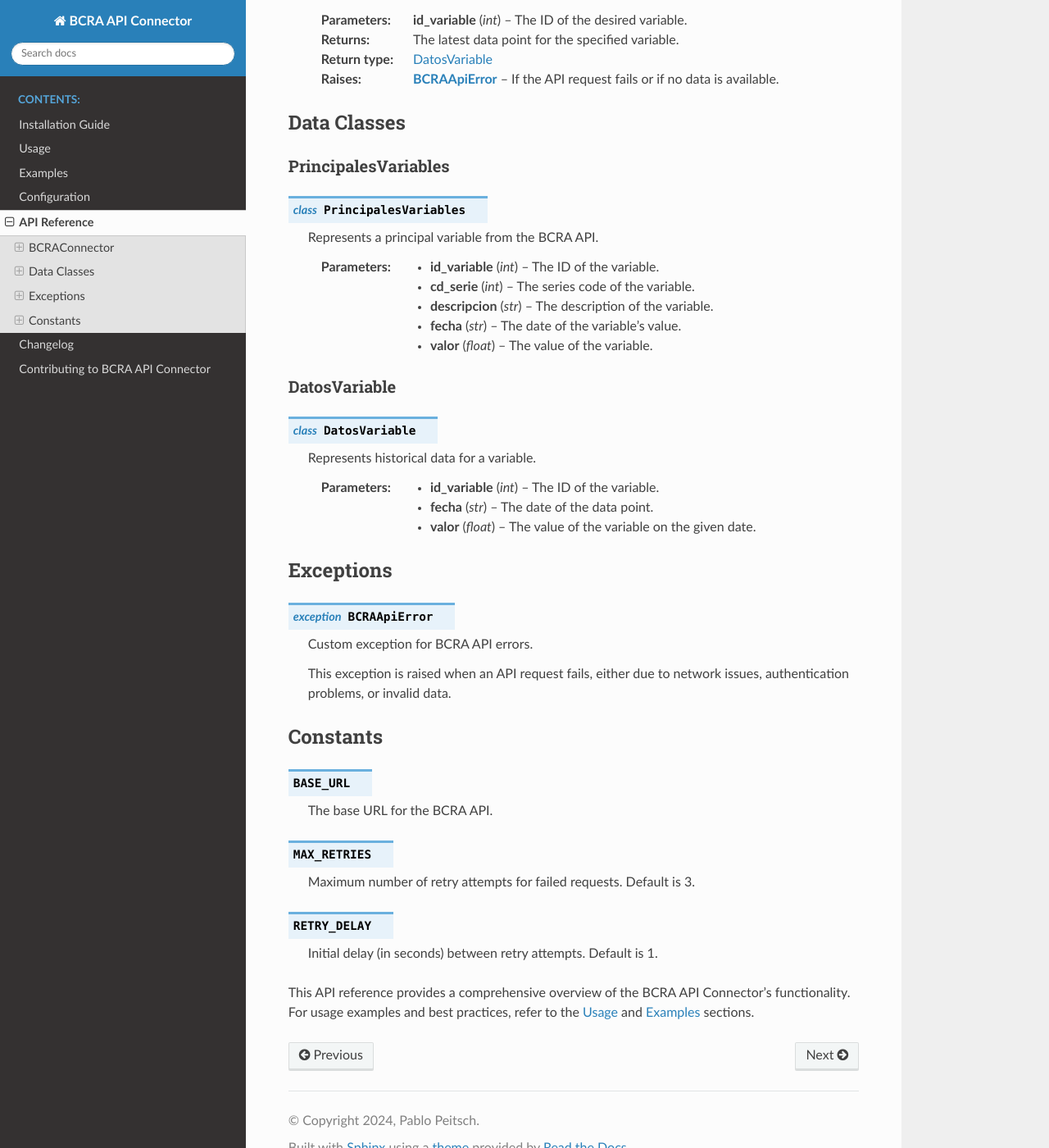
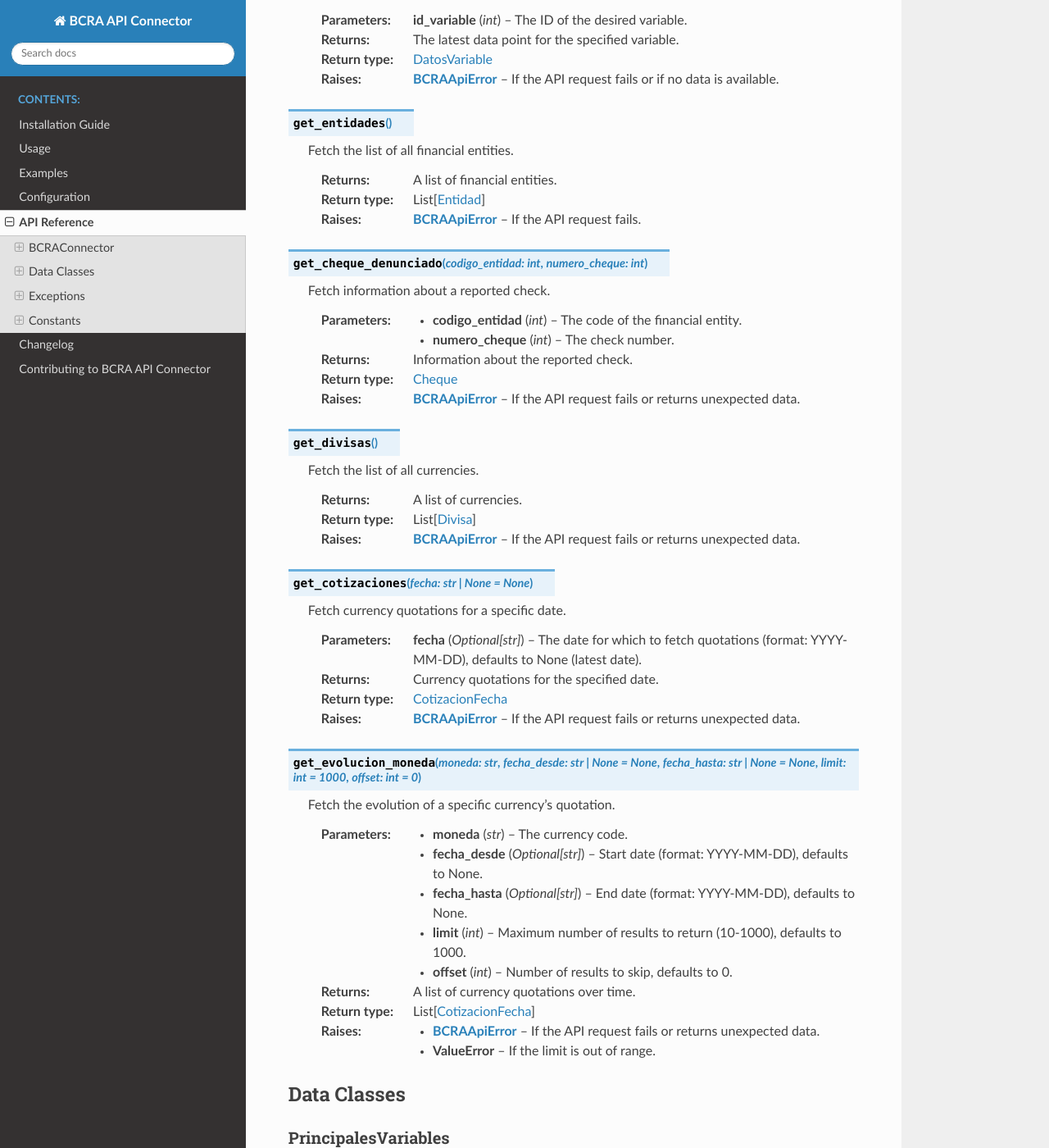
Before and after one commit to PPeitsch/bcra-connector, a Sphinx documentation site: the page built from docs/source/api_reference.rst, in a window 1280 px wide and 1400 px high, scrolled down 1009 px. Shown: the whole window at 82% size. Built offline with Sphinx 7.4.7 and the Read the Docs theme 3.1.0, drawn with Linux system fonts in a browser that asks for light colours; some of the changed text lies outside the part shown.

Commit message:
updated the changelog doc file

```diff
--- a/docs/source/api_reference.rst
+++ b/docs/source/api_reference.rst
@@ -53,6 +53,63 @@
    :rtype: DatosVariable
    :raises BCRAApiError: If the API request fails or if no data is available.
 
+.. py:method:: get_entidades()
+
+   Fetch the list of all financial entities.
+
+   :return: A list of financial entities.
+   :rtype: List[Entidad]
+   :raises BCRAApiError: If the API request fails.
+
+.. py:method:: get_cheque_denunciado(codigo_entidad: int, numero_cheque: int)
+
+   Fetch information about a reported check.
+
+   :param codigo_entidad: The code of the financial entity.
+   :type codigo_entidad: int
+   :param numero_cheque: The check number.
+   :type numero_cheque: int
+   :return: Information about the reported check.
+   :rtype: Cheque
+   :raises BCRAApiError: If the API request fails or returns unexpected data.
+
+.. py:method:: get_divisas()
+
+   Fetch the list of all currencies.
+
+   :return: A list of currencies.
+   :rtype: List[Divisa]
+   :raises BCRAApiError: If the API request fails or returns unexpected data.
+
+.. py:method:: get_cotizaciones(fecha: Optional[str] = None)
+
+   Fetch currency quotations for a specific date.
+
+   :param fecha: The date for which to fetch quotations (format: YYYY-MM-DD), defaults to None (latest date).
+   :type fecha: Optional[str]
+   :return: Currency quotations for the specified date.
+   :rtype: CotizacionFecha
+   :raises BCRAApiError: If the API request fails or returns unexpected data.
+
+.. py:method:: get_evolucion_moneda(moneda: str, fecha_desde: Optional[str] = None, fecha_hasta: Optional[str] = None, limit: int = 1000, offset: int = 0)
+
+   Fetch the evolution of a specific currency's quotation.
+
+   :param moneda: The currency code.
+   :type moneda: str
+   :param fecha_desde: Start date (format: YYYY-MM-DD), defaults to None.
+   :type fecha_desde: Optional[str]
+   :param fecha_hasta: End date (format: YYYY-MM-DD), defaults to None.
+   :type fecha_hasta: Optional[str]
+   :param limit: Maximum number of results to return (10-1000), defaults to 1000.
+   :type limit: int
+   :param offset: Number of results to skip, defaults to 0.
+   :type offset: int
+   :return: A list of currency quotations over time.
+   :rtype: List[CotizacionFecha]
+   :raises BCRAApiError: If the API request fails or returns unexpected data.
+   :raises ValueError: If the limit is out of range.
+
 Data Classes
 ------------
 
@@ -70,7 +127,7 @@
    :param descripcion: The description of the variable.
    :type descripcion: str
    :param fecha: The date of the variable's value.
-   :type fecha: str
+   :type fecha: date
    :param valor: The value of the variable.
    :type valor: float
 
@@ -84,9 +141,63 @@
    :param id_variable: The ID of the variable.
    :type id_variable: int
    :param fecha: The date of the data point.
-   :type fecha: str
+   :type fecha: date
    :param valor: The value of the variable on the given date.
    :type valor: float
+
+Entidad
+^^^^^^^
+
+.. py:class:: Entidad
+
+   Represents a financial entity.
+
+   :param codigo_entidad: The entity's code.
+   :type codigo_entidad: int
+   :param denominacion: The entity's name.
+   :type denominacion: str
+
+Cheque
+^^^^^^
+
+.. py:class:: Cheque
+
+   Represents a reported check.
+
+   :param numero_cheque: The check number.
+   :type numero_cheque: int
+   :param denunciado: Whether the check is reported.
+   :type denunciado: bool
+   :param fecha_procesamiento: The processing date.
+   :type fecha_procesamiento: date
+   :param denominacion_entidad: The name of the entity.
+   :type denominacion_entidad: str
+   :param detalles: List of check details.
+   :type detalles: List[ChequeDetalle]
+
+Divisa
+^^^^^^
+
+.. py:class:: Divisa
+
+   Represents a currency.
+
+   :param codigo: The currency code (ISO).
+   :type codigo: str
+   :param denominacion: The currency name.
+   :type denominacion: str
+
+CotizacionFecha
+^^^^^^^^^^^^^^^
+
+.. py:class:: CotizacionFecha
+
+   Represents currency quotations for a specific date.
+
+   :param fecha: The date of the quotations.
+   :type fecha: Optional[date]
+   :param detalle: List of quotation details.
+   :type detalle: List[CotizacionDetalle]
 
 Exceptions
 ----------
--- a/docs/source/index.rst
+++ b/docs/source/index.rst
@@ -9,6 +9,8 @@
 * Fetch principal variables published by BCRA
 * Retrieve historical data for specific variables
 * Get the latest value for a variable
+* Access information about reported checks
+* Retrieve currency exchange rate data
 * Bilingual support (Spanish and English)
 * Error handling with custom exceptions
 * Retry logic with exponential backoff
```
Also changed, not shown: other parts of docs/source/index.rst (+1 -1 lines), docs/source/usage.rst (+51 -0 lines).
